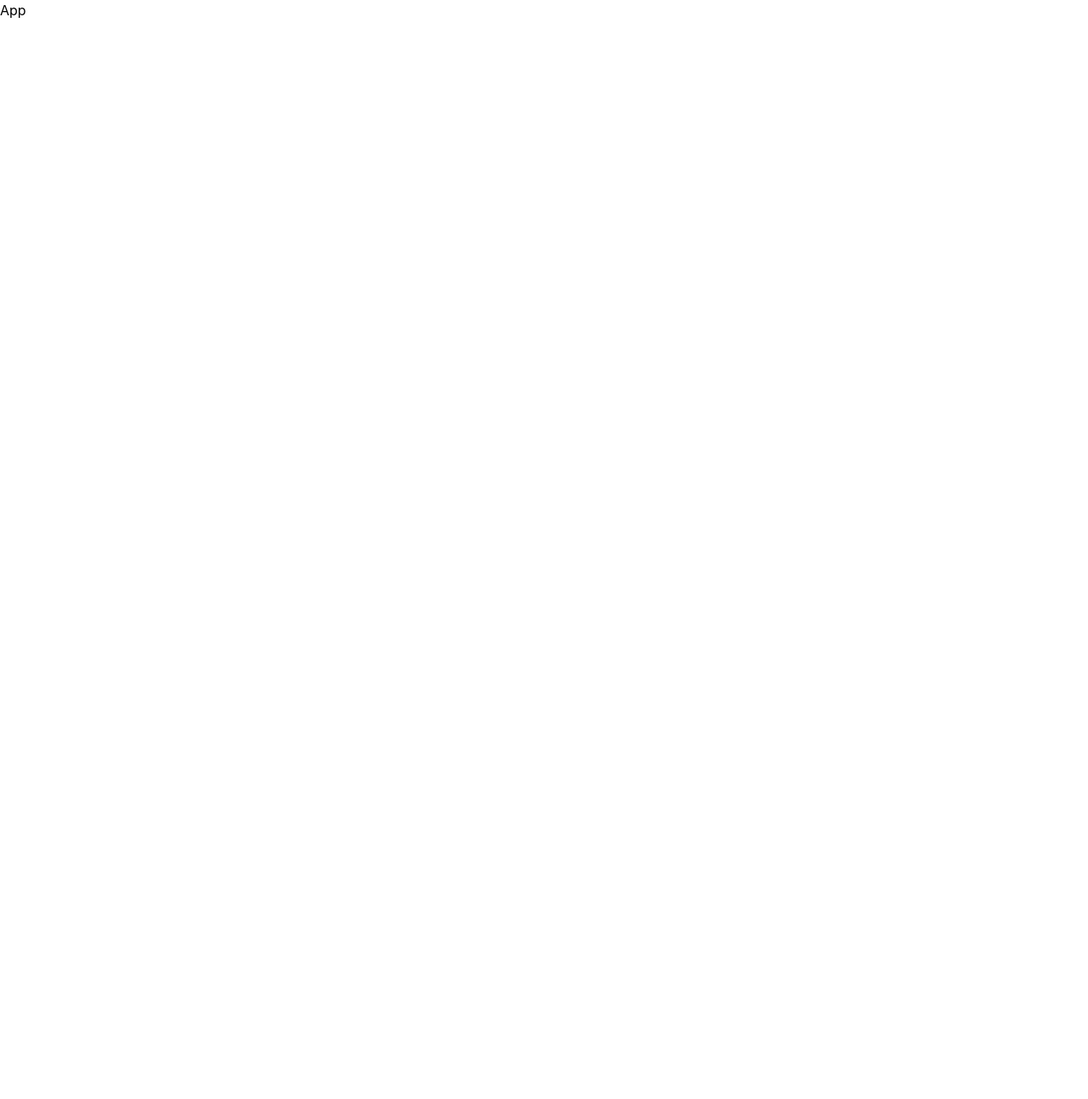
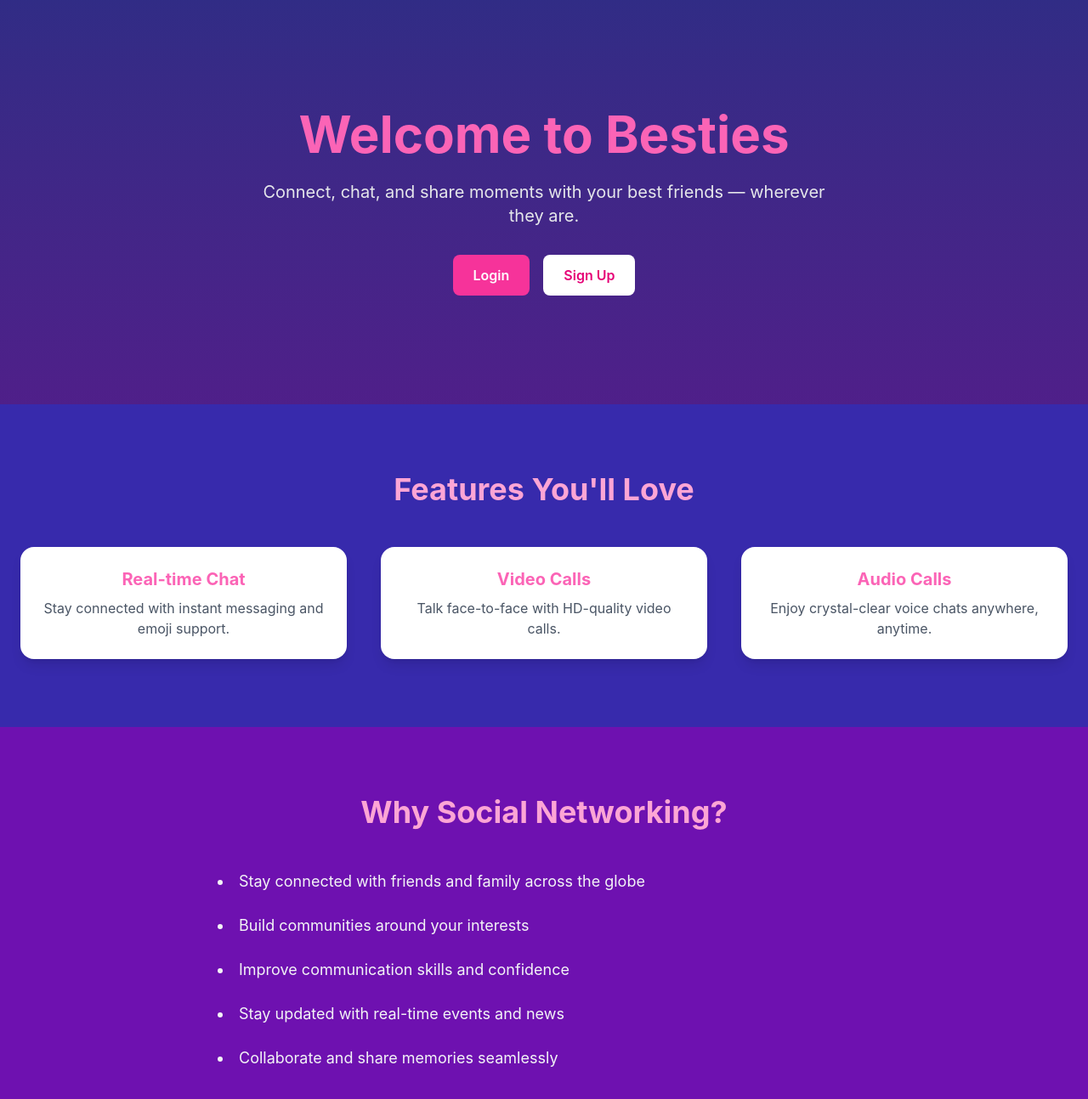
Before and after one commit to ashwantsinghdev/pratconnect, a React (Vite) app: page / in a window 1280 px wide. Shown: the top 1294 px of the page at 85% size. Before the commit the page ends 800 px from the top, so only its background shows below. Built offline with nearby package versions, Linux system fonts and the light colour scheme.

Commit message:
app.tsx routes set and home component created

```diff
--- a/src/App.tsx
+++ b/src/App.tsx
@@ -1,6 +1,31 @@
+import {BrowserRouter,Routes,Route}from "react-router-dom"
+import Home from "./components/Home"
+import Login from "./components/Login"
+import Signup from "./components/Signup"
+import "animate.css"
+import "font-awesome/css/font-awesome.min.css"
+import "remixicon/fonts/remixicon.css"
+import NotFound from "./components/NotFound"
+import Context from "./Context"
+import { useState } from "react"
+
+
 const App = () => {
+  const [session,setSession]=useState(null)
   return (
-    <div>App</div>
+    <Context.Provider
+    value={{session,setSession}}
+    >
+      <BrowserRouter>
+      <Routes>
+        <Route path="/" element={<Home/>}/>
+        <Route path="login" element={<Login/>}/>
+        <Route path="signup" element={<Signup/>}/>
+        <Route path="*" element={<NotFound/>}/>
+
+      </Routes>
+      </BrowserRouter>
+    </Context.Provider>
   )
 }
 
--- a/src/components/Home.tsx
+++ b/src/components/Home.tsx
@@ -0,0 +1,79 @@
+import { Link } from "react-router-dom";
+
+const Home = () => {
+  return (
+    <div className="animate__animated animate__fadeIn min-h-screen bg-linear-to-b from-indigo-900 via-purple-900 to-blue-900 text-white font-sans">
+      {/* Hero Section */}
+      <section className="flex flex-col items-center justify-center text-center px-6 py-20 md:py-32">
+        <h1 className="text-4xl md:text-6xl font-bold mb-6 text-pink-400">
+          Welcome to Besties
+        </h1>
+        <p className="text-lg md:text-xl max-w-2xl text-gray-200 mb-8">
+          Connect, chat, and share moments with your best friends — wherever
+          they are.
+        </p>
+        <div className="flex flex-col sm:flex-row gap-4">
+          <Link to="/login">
+            <button className="bg-pink-500 hover:bg-pink-600 px-6 py-3 rounded-lg text-white font-semibold">
+              Login
+            </button>
+          </Link>
+          <Link to="/signup">
+            <button className="bg-white text-pink-600 hover:bg-pink-100 px-6 py-3 rounded-lg font-semibold">
+              Sign Up
+            </button>
+          </Link>
+        </div>
+      </section>
+
+      {/* Features Section */}
+      <section className="px-6 py-20 bg-indigo-800 bg-opacity-30">
+        <h2 className="text-3xl md:text-4xl font-bold text-center mb-12 text-pink-300">
+          Features You'll Love
+        </h2>
+        <div className="grid grid-cols-1 md:grid-cols-3 gap-10 text-center">
+          <div className="bg-white bg-opacity-10 p-6 rounded-2xl shadow-lg hover:scale-105 transition">
+            <h3 className="text-xl font-bold text-pink-400 mb-2">
+              Real-time Chat
+            </h3>
+            <p className="text-gray-600">
+              Stay connected with instant messaging and emoji support.
+            </p>
+          </div>
+          <div className="bg-white bg-opacity-10 p-6 rounded-2xl shadow-lg hover:scale-105 transition">
+            <h3 className="text-xl font-bold text-pink-400 mb-2">
+              Video Calls
+            </h3>
+            <p className="text-gray-600">
+              Talk face-to-face with HD-quality video calls.
+            </p>
+          </div>
+          <div className="bg-white bg-opacity-10 p-6 rounded-2xl shadow-lg hover:scale-105 transition">
+            <h3 className="text-xl font-bold text-pink-400 mb-2">
+              Audio Calls
+            </h3>
+            <p className="text-gray-600">
+              Enjoy crystal-clear voice chats anywhere, anytime.
+            </p>
+          </div>
+        </div>
+      </section>
+
+      {/* Advantages Section */}
+      <section className="px-6 py-20 bg-purple-800 bg-opacity-30">
+        <h2 className="text-3xl md:text-4xl font-bold text-center mb-12 text-pink-300">
+          Why Social Networking?
+        </h2>
+        <ul className="max-w-3xl mx-auto space-y-6 text-lg text-gray-100 list-disc list-inside">
+          <li>Stay connected with friends and family across the globe</li>
+          <li>Build communities around your interests</li>
+          <li>Improve communication skills and confidence</li>
+          <li>Stay updated with real-time events and news</li>
+          <li>Collaborate and share memories seamlessly</li>
+        </ul>
+      </section>
+    </div>
+  );
+};
+
+export default Home;
--- a/src/components/Login.tsx
+++ b/src/components/Login.tsx
@@ -0,0 +1,8 @@
+
+const Login = () => {
+  return (
+    <div>Login</div>
+  )
+}
+
+export default Login
--- a/src/components/Signup.tsx
+++ b/src/components/Signup.tsx
@@ -0,0 +1,8 @@
+
+const Signup = () => {
+  return (
+    <div>Signup</div>
+  )
+}
+
+export default Signup
```
